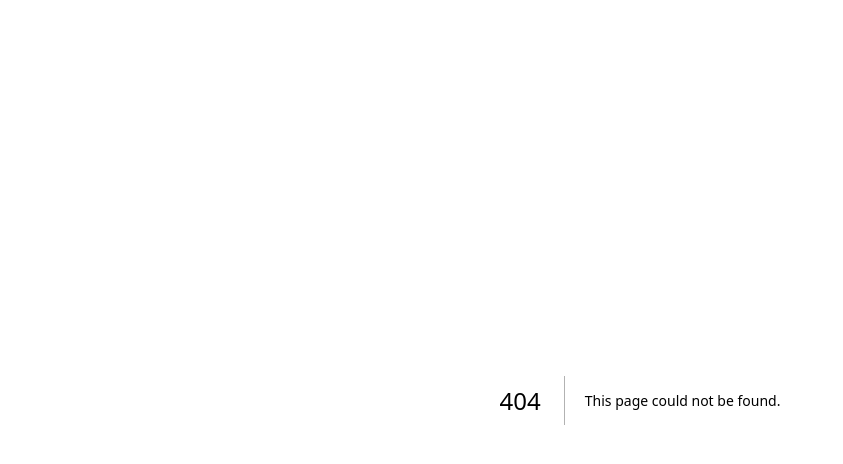
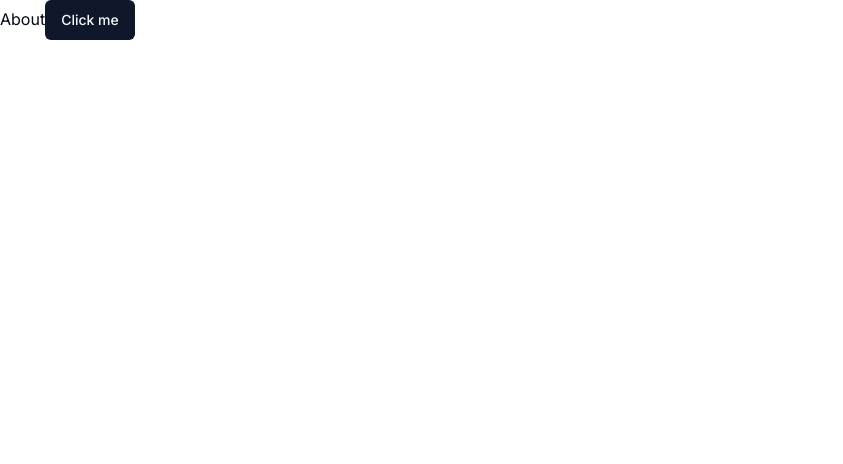
Before and after one commit to mytrofanov/next-tailwind-shadcn, a Next.js app: page /about in a window 1280 px wide. Before the commit this address had no page. Shown: the top 464 px of the page, without its empty margins (0-843 px from the left). Built offline with nearby package versions, Linux system fonts and the light colour scheme.

Commit message:
feat: about

```diff
--- /dev/null
+++ b/app/about/page.tsx
@@ -0,0 +1,10 @@
+import { Button } from '@/components/ui/button';
+
+export default function Home() {
+    return (
+        <div>
+            About
+            <Button>Click me</Button>
+        </div>
+    );
+}
```
